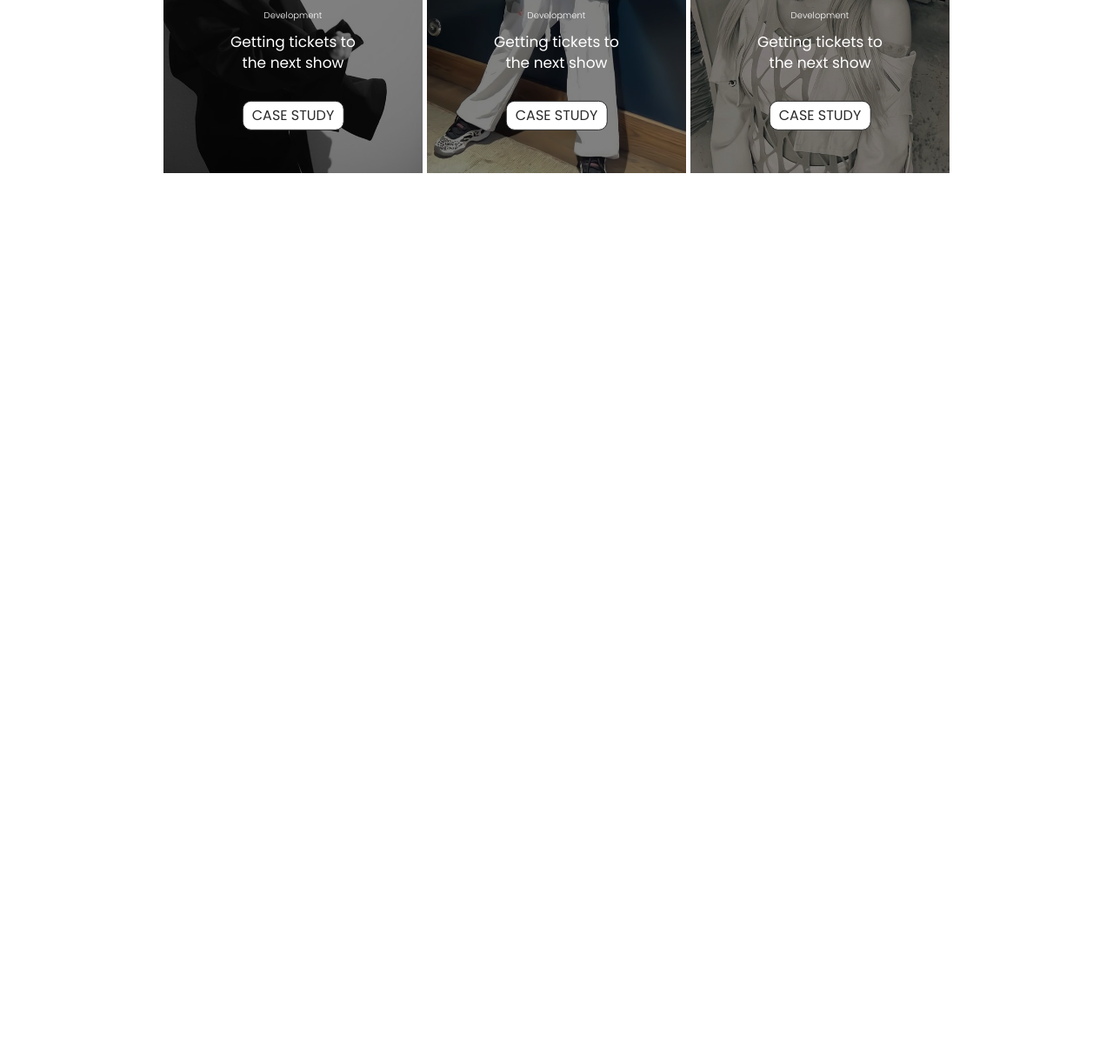
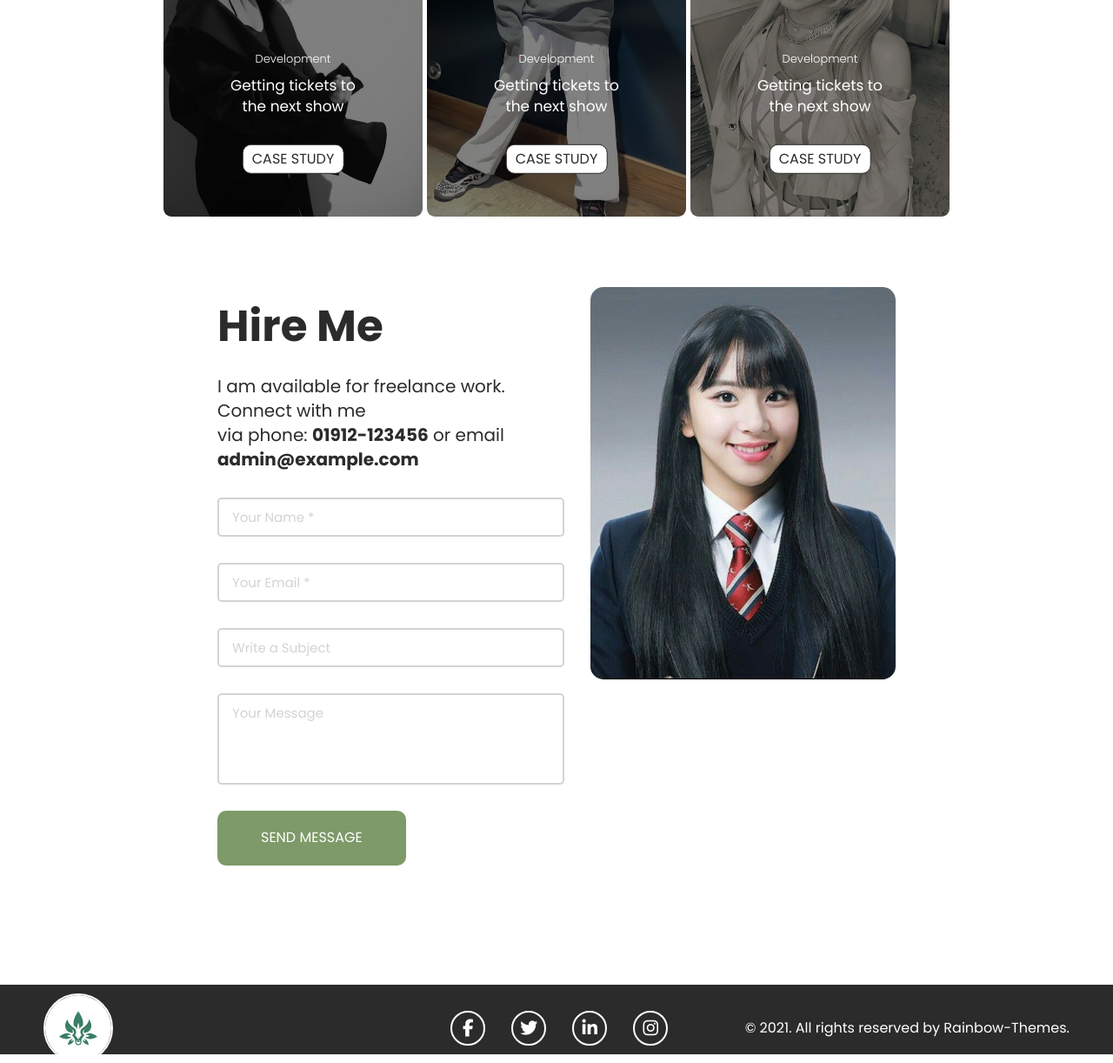
Before and after one commit to Seyoung20/Jibon-Web-Spc, a plain HTML site: page index.html in a window 1280 px wide. Shown: the part 4615-5837 px from the top of the page at 87% size. Before the commit the page ends 4915 px from the top, so only its background shows below. Drawn offline with Linux system fonts and the light colour scheme; files whose address does not match are found by name.

Commit message:
CHAE ACTIVITY DONE 100%

```diff
--- a/index.html
+++ b/index.html
@@ -88,6 +88,9 @@
                         <li><h5>User experience design</h5> <span>  -UI/UX</span></li>
                         <li class="about__main-desc">Delight the user and make it work</li>
                     </ul>
+                    <!-- <div class="awards"><h5>Mabilis Matulog</h5></div>
+                    <div class="exp">10 Days Experience</div>
+                    <div class="educ">Grade 12</div> -->
             </div>
         </div>
     </div>
@@ -177,6 +180,8 @@
                 <img src="/img/chaeho.jpg" alt="">
             </div>
         </div>
+        </div>
+   </section>
         <!-- CLIENT -->
    <!-- section.latest.container>.latest__title+.latest__wrapper -->
    <section class="latest container">
@@ -245,12 +250,49 @@
     </div>
    </section>
 
+   <section class="hireme">
+    <div class="container">
+        <div class="hireme__wrapper">
+            <div class="hireme__left">
+                <h3>Hire Me</h3>
+                <p>I am available for freelance work. Connect with me <br>via phone:
+                    <span> 01912-123456</span> or email <span>admin@example.com</span></p>
+                    <ul class="hireme__info">
+                        <li>Your Name *</li>
+                        <li>Your Email *</li>
+                        <li>Write a Subject</li>
+                        <li>Your Message</li>
+                    </ul>
+                    <a href="">SEND MESSAGE</a>
+            </div>
+            <div class="hireme__right">
+                <img src="/img/chaeschool.jpg" alt="">
+            </div>
+        </div>
     </div>
    </section>
 
 
-
-
+   <footer class="footer">
+    <div class="container">
+        <div class="footer__wrapper">
+            <div class="footer__left">
+                <img src="/img/logo.webp" alt="">
+            </div>
+            <div class="footer__mid">
+                <ul class="footer__nav">
+                    <li><a href=""><i class="fa-brands fa-facebook-f"></i></a></li>
+                    <li><a href=""><i class="fa-brands fa-twitter"></i></a></li>
+                    <li><a href=""><i class="fa-brands fa-linkedin-in"></i></a></li>
+                    <li><a href=""><i class="fa-brands fa-instagram"></i></a></li>
+                </ul>
+            </div>
+            <div class="footer__right">
+                <p>© 2021. All rights reserved by Rainbow-Themes.</p>
+            </div>
+        </div>
+    </div>
+   </footer>
 
 
 <script src="/script.js"></script>
--- a/script.js
+++ b/script.js
@@ -7,13 +7,28 @@
 // })
 const title = document.querySelector(".about__title li");
 const desc = document.querySelector(".about__main-skills");
+const des = document.querySelector(".awards");
+const de = document.querySelector(".exp");
+const d = document.querySelector(".educ");
+
+
+let timeoutId;
 
 title.addEventListener("mouseenter", () => {
+  timeoutId = setTimeout(() => {
     desc.classList.add("open");
     title.classList.add("open");
+    des.classList.add("open");
+    de.classList.add("open");
+    d.classList.add("open");
+  }, 180); // Adjust the delay time (in milliseconds) as needed
 });
 
 title.addEventListener("mouseleave", () => {
-    desc.classList.remove("open");
-    title.classList.remove("open");
+  clearTimeout(timeoutId);
+  desc.classList.remove("open");
+  title.classList.remove("open");
+  des.classList.remove("open");
+    de.classList.remove("open");
+    d.classList.remove("open");
 });
--- a/style.css
+++ b/style.css
@@ -93,6 +93,7 @@
     font-size: 1.6rem;
     overflow-x: hidden;
     line-height: 1.4;
+    height:99%;
   }
 
   table {
@@ -128,6 +129,7 @@
 /* HEADER */
 
 .header{
+
     /* p3rem0 */
     padding: 3rem 0;
     /* bgc */
@@ -163,10 +165,10 @@ color:var(--dark);
     display: flex;
     gap: 3rem;
 }
-.header__right ul li a{
+.header__right a{
     color:var(--dark);
 }
-.header__right ul li a:hover{
+.header__right a:hover{
     color:var(--green);
 }
 /* BANNER */
@@ -207,6 +209,7 @@ color:var(--green);
 
 /* ABOUT */
   .about{
+
     padding-bottom: 5rem;
   }
   .about__wrapper{
@@ -276,14 +279,26 @@ color:var(--green);
     color: var(--green);
     text-decoration: underline;
     text-underline-offset: 7px;
+    opacity:1;
   }
   .about__main-skills{
     display: none;
+    transition: opacity 0.3s ease;
   }
   .about__main-skills.open{
     display: block;
     transition: display 0.5s ease;
   }
+  /* .about__title li:nth-child(2).open,
+  .about__title li:nth-child(3).open,
+  .about__title li:last-child.open{
+    color: var(--green);
+    text-decoration: underline;
+    text-underline-offset: 7px;
+    opacity:1;
+  } */
+
+
 
 /* SERVICES */
 .services{
@@ -405,6 +420,7 @@ color:var(--green);
   max-height: 100%;
   position:relative;
   filter:brightness(50%);
+  border-radius:1rem;
 }
 .latest__proj h4 {
   position: absolute;
@@ -422,7 +438,7 @@ color:var(--green);
   transform: translate(-50%, -50%);
   color: var(--light);
   font-weight: 300;
-  font-size: 1rem;
+  font-size: 1.3rem;
   margin-top: 2rem;
   text-align: center;
 }
@@ -443,12 +459,128 @@ color:var(--green);
   border-color: var(--green);
 }
 
+/* HIRE ME */
+.hireme{
+width:100%;
+padding-top: 3rem;
+}
+.hireme__wrapper{
+  transform: translateY(-20rem);
+  display: flex;
+  margin:20rem;
+  gap: 3rem;
+}
+.hireme__left{
+  padding-top: 1rem;
+}
+.hireme__left h3{
+  font-size: 5rem;
+  font-weight: 700;
+  padding-bottom: 2rem;
+}
+.hireme__left p{
+  font-size:2rem;
+  padding-bottom: 3rem;
+}
+.hireme__left span{
+  font-weight:700;
+}
+.hireme__info li{
+  color: var(--gray);
+  font-size: 1.5rem;
+  padding-bottom: 1.5rem;
+  padding:1rem 1.5rem;
+  border: 2px solid var(--gray);
+  margin-bottom: 3rem;
+  border-radius: .5rem;
+}
+.hireme__info li:last-child{
+  padding-bottom: 7rem;
+}
+.hireme__right img{
+  width: 50rem;
+  margin:0 auto;
+  border-radius: 1.5rem;
+}
+.hireme__left a {
+  display: inline-block;
+  padding: 2rem 5rem;
+  border-radius: 1rem;
+  background-color: var(--green);
+  color:var(--light);
+  text-decoration: none;
+  position:absolute;
+}
+.hireme__left a:hover {
+  display: inline-block;
+  padding: 2rem 5rem;
+  border-radius: 1rem;
+  background-color: var(--dark);
+  color:var(--green);
+  border:2px solid var(--green);
+  text-decoration: none;
+  position: absolute;
+}
 
+/* FOOTER */
+footer{
+  transform: translateY(-20rem);
+  background:var(--dark);
+  padding-top: 1rem;
+  height: 10vh;
+}
+.footer__wrapper{
+  height:auto;
+  display: flex;
+  justify-content: space-between;
+  max-width:100%;
+  margin: 0 auto;
+}
+.footer__left{
+  display: flex;
+  align-items: center;
+}
+.footer__left img {
+  width: 8rem;
+  height: 8rem;
+  object-fit: cover;
+  border-radius: 50%;
+  border: 2px solid var(--light);
+}
+.footer__mid{
+  transform: translateX(15rem);
+  display: flex;
+  align-items: center;
+}
+.footer__mid ul{
+  display: flex;
+  gap: 3rem;
+  font-size:2rem;
+}
+.footer__mid ul a {
+  color: var(--light);
+  padding: 1rem;
+  border-radius: 50%;
+  border: 2px solid var(--light);
+  width: 4rem;
+  height: 4rem;
+  display: flex;
+  justify-content: center;
+  align-items: center;
+  text-decoration: none;
+}
+.footer__mid ul a:hover {
+  color: var(--green);
+  border: 2px solid var(--green);
 
-
-
-
-
+}
+.footer__right{
+  display: flex;
+  align-items: center;
+}
+.footer__right p{
+  color: var(--light);
+}
 
 
   /* REPEATABLE PATTERNS */
```
Also changed, not shown: img/chaeschool.jpg (added).
